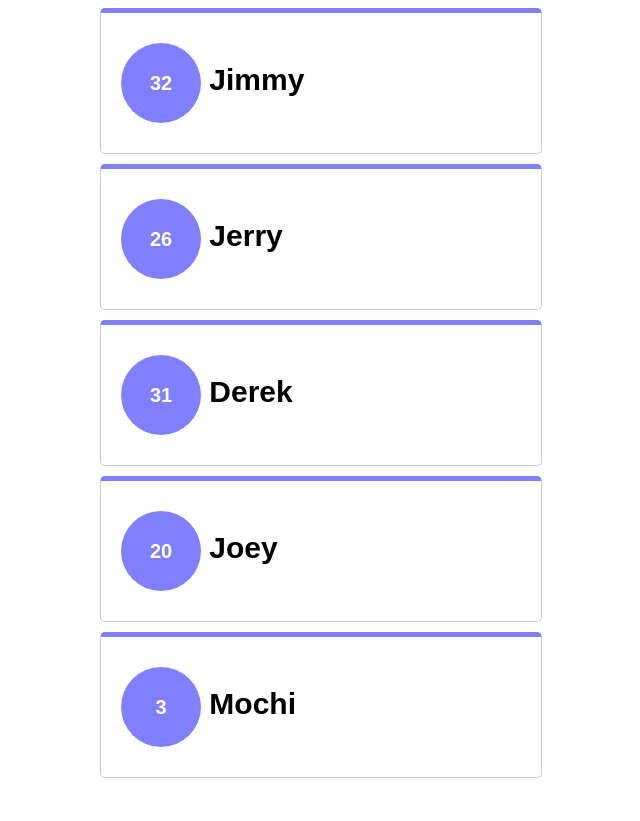
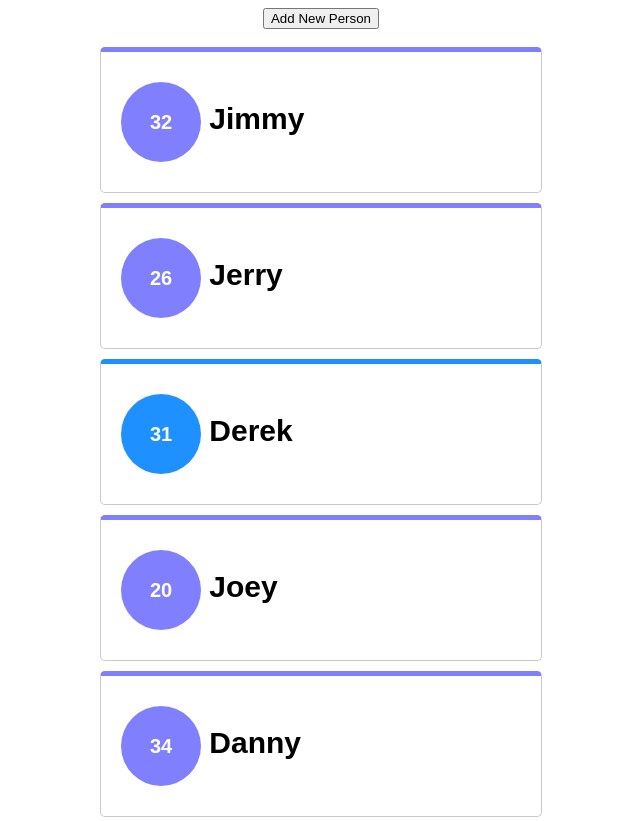
Before and after one commit to DerekPhung/arrayManipulation, a plain HTML site: page index.html in a window 1280 px wide. Shown: the top 821 px of the page, without its empty margins (319-959 px from the left). Before the commit the page ends 800 px from the top, so only its background shows below. Drawn offline with Linux system fonts and the light colour scheme.

Commit message:
making certain users have specific ui elements

```diff
--- a/controller.js
+++ b/controller.js
@@ -16,6 +16,10 @@ let people = [
         age: 20
     },
     {
+        name: 'Danny',
+        age: 34
+    },
+    {
         name: 'Mochi',
         age: 3
     }
@@ -28,22 +32,58 @@ let people = [
 //  example: "how to get 'name' property in object that's in an array"
 
 (function() {
-    // let rancdom = {name: 'cool', age: 19};
+    rerender();
+})();
+
+function addCard() {
     try {
-        let yourArray = [{name: 'taco bell'}, "Jimmy", 'Test', 4, 5];
-        console.log(yourArray[0].name);
+        people.unshift({
+            name: 'Bob is the coolest',
+            age: 31
+        });
+        rerender();
+    } catch (error) {
+        console.error(error);
+    }
+}
+
+function isTheCoolestUser(name) {
+    return name == 'Bob is the coolest' ? true : false;
+}
+
+function rerender() {
+    try {
+        let htmlMarkup = '<center><button onclick="addCard()">Add New Person</button></center><br/>';
         for(let i = 0; i < people.length; i++){
-            document.getElementById("bigBox").innerHTML +=`
-                <div class="bold">
+            if (isTheCoolestUser(people[i].name)) {
+                htmlMarkup +=`
+                <div class="card-tile hot-red">
                     <div class="circle">${people[i].age}</div>
                     ${people[i].name}
                 </div>
             `;
+            } else if (people[i].name == 'Derek') {
+                htmlMarkup +=`
+                <div class="card-tile derek">
+                    <div class="circle">${people[i].age}</div>
+                    ${people[i].name}
+                </div>
+            `;
+            }
+            else {
+                htmlMarkup +=`
+                    <div class="card-tile">
+                        <div class="circle">${people[i].age}</div>
+                        ${people[i].name}
+                    </div>
+                `;
+            }
         }
+        document.getElementById("bigBox").innerHTML = htmlMarkup;
     } catch (error) {
         console.error(error);
     }
-})();
+}
 
 
     // onclick of item
--- a/styles.css
+++ b/styles.css
@@ -3,7 +3,7 @@
     width: 100%;
 }
 
-.bold{
+.card-tile{
     border-radius: 5px;
     font-weight: bold;
     font-size: 30px;
@@ -13,12 +13,19 @@
     width: 400px;
     margin: auto;
     cursor: pointer;
-    transition: background-color .25s;
+    transition: background-color .25s, color .25s, transform .5s;
     padding: 30px 20px;
     margin-bottom: 10px;
 }
-.bold:hover{
+.card-tile:hover {
     background-color: rgb(50, 59, 59);
+    color: white;
+    transform: scale(1.2);
+}
+
+.card-tile:hover .circle {
+    background: white;
+    color: rgb(50, 59, 59);
 }
 
 .circle {
@@ -30,4 +37,20 @@
     text-align: center;
     background: rgb(128, 128, 255);
     display: inline-block;
-  }
+}
+
+.hot-red {
+    border-top:  5px solid rgb(250, 114, 114);
+}
+
+.hot-red .circle {
+    background: rgb(250, 114, 114);
+}
+
+.derek {
+    border-top:  5px solid dodgerblue;
+}
+
+.derek .circle {
+    background: dodgerblue;
+}
```
